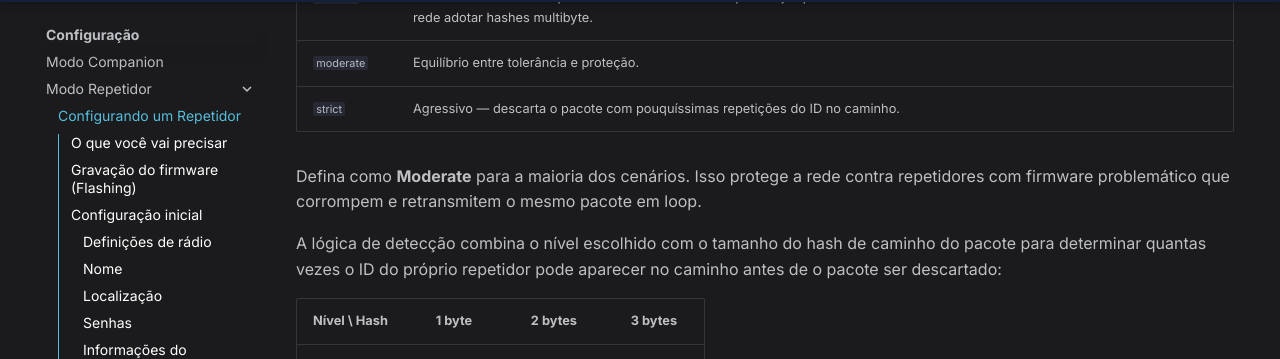
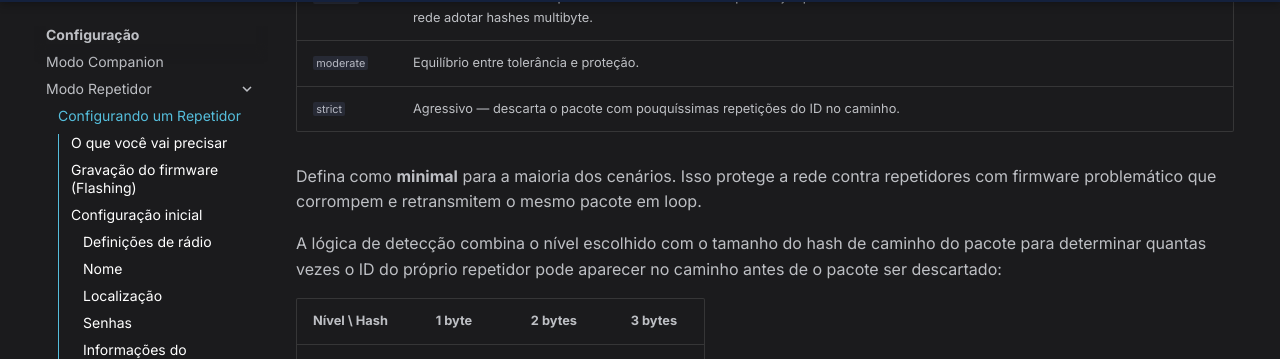
Before and after one commit to MeshSorocaba/meshsorocaba.github.io, an MkDocs documentation site: the page built from docs/configuracao/repeaters.md, in a window 1280 px wide and 900 px high, scrolled down 4028 px. Shown: the part 94-453 px from the top of the window. Built offline with MkDocs 1.6.1 and Material for MkDocs 9.7.7, drawn with Linux system fonts in a browser that asks for light colours; comment, search, counter and statistics services are not loaded.

Commit message:
Altera recomendação de detecção de loop de moderate para minimal

```diff
--- a/docs/configuracao/repeaters.md
+++ b/docs/configuracao/repeaters.md
@@ -123,7 +123,7 @@ O recurso é configurado pelo comando `set loop.detect` e aceita quatro níveis:
 | `moderate` | Equilíbrio entre tolerância e proteção. |
 | `strict` | Agressivo — descarta o pacote com pouquíssimas repetições do ID no caminho. |
 
-Defina como **Moderate** para a maioria dos cenários. Isso protege a rede contra repetidores com firmware problemático que corrompem e retransmitem o mesmo pacote em loop.
+Defina como **minimal** para a maioria dos cenários. Isso protege a rede contra repetidores com firmware problemático que corrompem e retransmitem o mesmo pacote em loop.
 
 A lógica de detecção combina o nível escolhido com o tamanho do hash de caminho do pacote para determinar quantas vezes o ID do próprio repetidor pode aparecer no caminho antes de o pacote ser descartado:
 
@@ -187,7 +187,7 @@ A tabela abaixo resume todos os parâmetros que devem ser configurados em um rep
 | `set flood.advert.interval` | `47` | Intervalo (em horas) entre anúncios que inundam toda a rede. |
 | `set txdelay` | `0.5` / `1.0` / `2.0` | Fator de atraso antes de retransmitir flood. Use 0.5 (baixo), 1.0 (médio) ou 2.0 (alto) conforme a elevação. |
 | `set rxdelay` | `3` | Atraso de processamento para cópias recebidas com sinal fraco, dando prioridade a caminhos fortes. |
-| `set loop.detect` | `moderate` | Detecção de loop — descarta pacotes que já circularam pelo nó, evitando tempestades. |
+| `set loop.detect` | `minimal` | Detecção de loop — descarta pacotes que já circularam pelo nó, evitando tempestades. |
 | `set multi.acks` | `1` | Ativa envio de 2 confirmações em vez de 1, melhorando a confiabilidade do gerenciamento remoto. |
 | `set agc.reset.interval` | `300` | Intervalo (segundos) para reset do AGC. |
 | `set radio.rxgain` | `on` | Ativa o modo de ganho de recepção amplificado (SX12xx / LR1110, firmware ≥ 1.14.1). |
```
